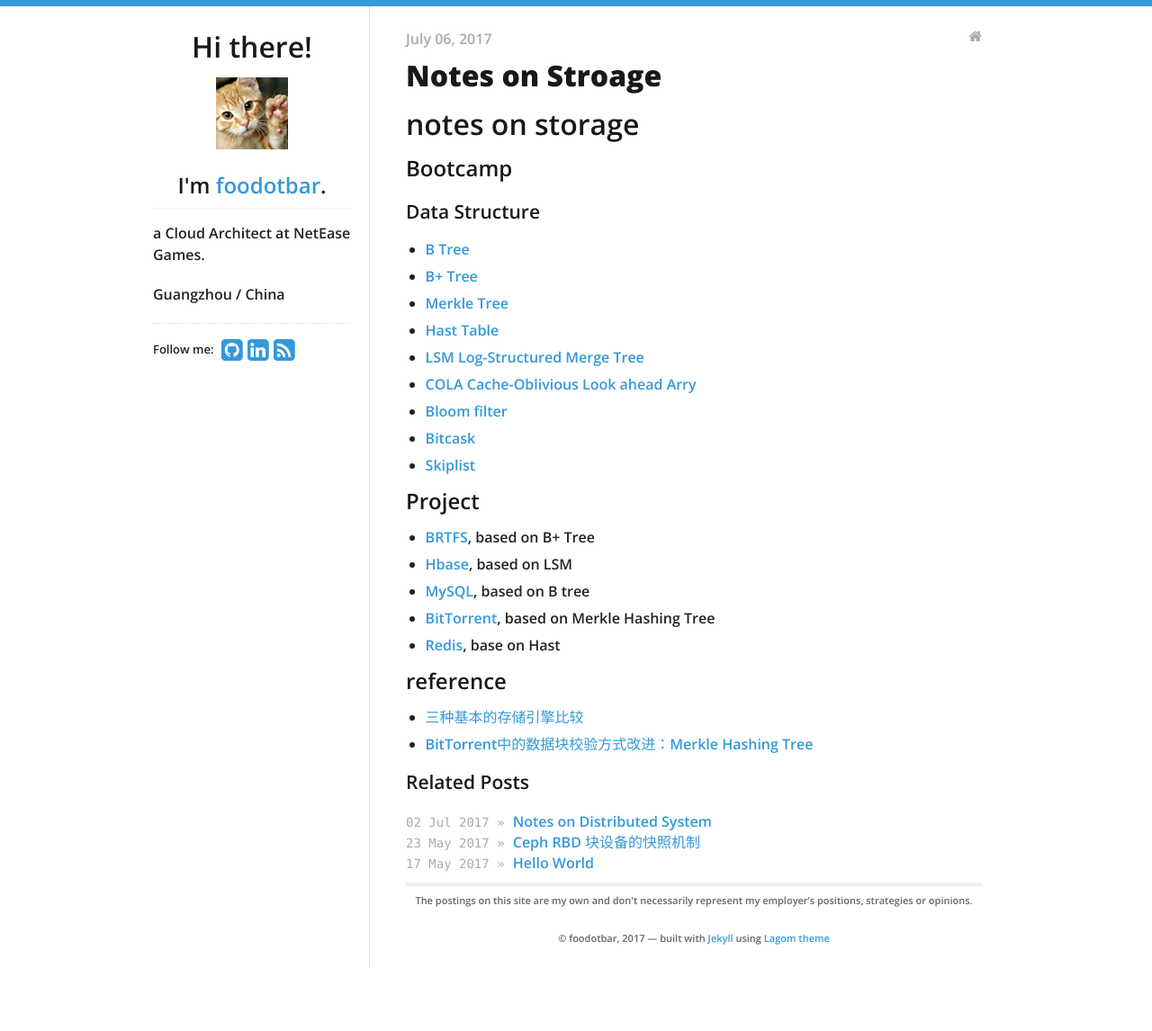
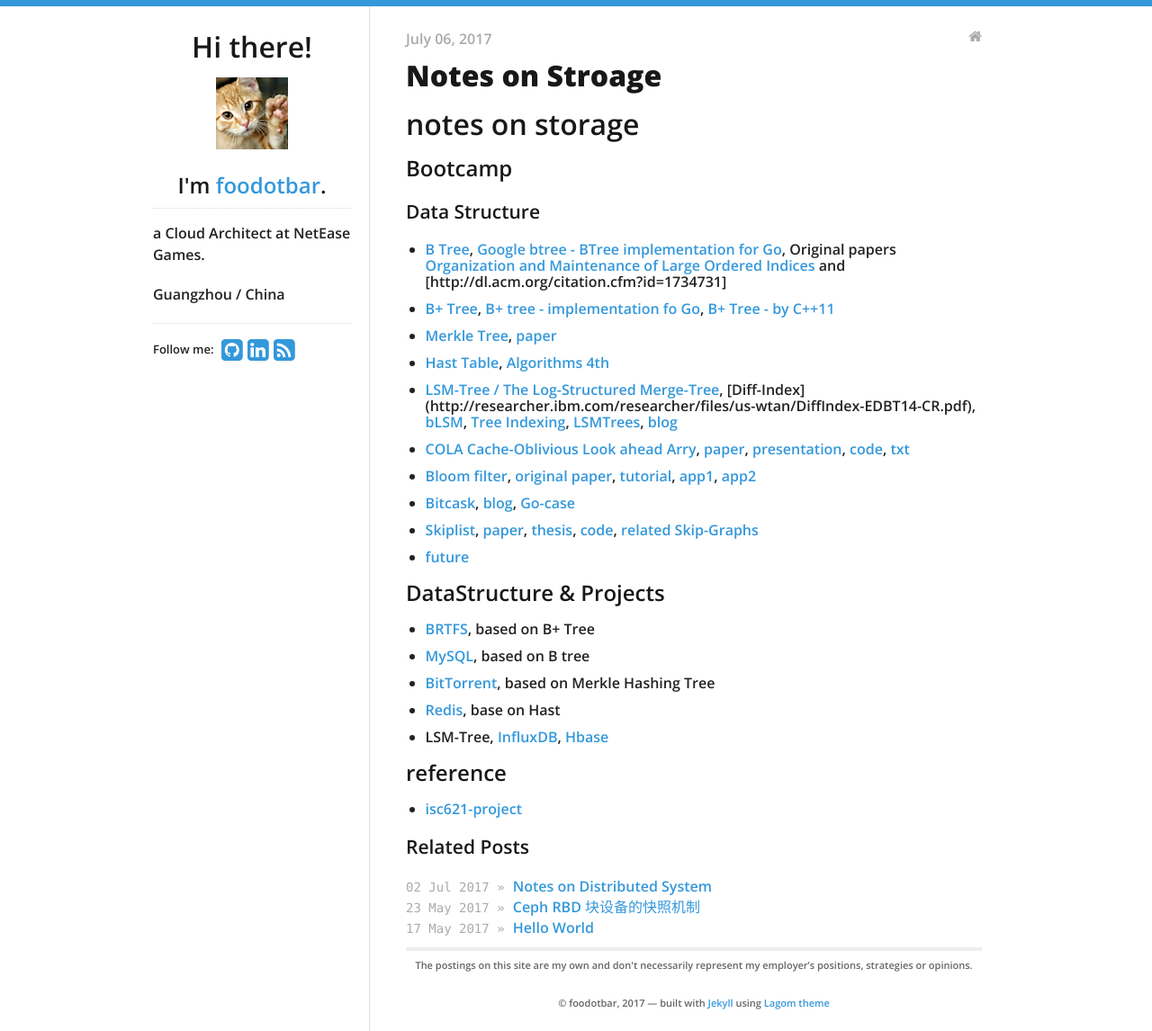
Before and after one commit to foodotbar/foodotbar.github.io, a Jekyll site: the page built from _posts/2017-07-06-Notes-on-Storage.md, in a window 1280 px wide. Shown: the whole page at 90% size. Built offline with Jekyll 4.4.1, drawn with Linux system fonts in a browser that asks for light colours; nearby versions of some CDN libraries; before the commit the page ends 1074 px from its top, so only the background shows below that.

Commit message:
update a little

```diff
--- a/_posts/2017-07-06-Notes-on-Storage.md
+++ b/_posts/2017-07-06-Notes-on-Storage.md
@@ -9,23 +9,23 @@
 
 ## Bootcamp
 ### Data Structure
-* [B Tree]()
-* [B+ Tree]()
-* [Merkle Tree]()
-* [Hast Table]()
-* [LSM Log-Structured Merge Tree]()
-* [COLA Cache-Oblivious Look ahead Arry](https://en.wikipedia.org/wiki/Cache-oblivious_algorithm)
-* [Bloom filter]()
-* [Bitcask]()
-* [Skiplist]()
+* [B Tree](https://en.wikipedia.org/wiki/B-tree), [Google btree - BTree implementation for Go](https://github.com/google/btree), Original papers [Organization and Maintenance of Large Ordered Indices](http://www.minet.uni-jena.de/dbis/lehre/ws2005/dbs1/Bayer_hist.pdf) and [http://dl.acm.org/citation.cfm?id=1734731]
+* [B+ Tree](https://en.wikipedia.org/wiki/B%2B_tree), [B+ tree - implementation fo Go](https://github.com/timtadh/fs2/tree/master/bptree), [B+ Tree - by C++11](http://www.amittai.com/prose/bplustree_cpp.html)
+* [Merkle Tree](https://en.wikipedia.org/wiki/Merkle_tree), [paper](http://ceur-ws.org/Vol-1366/paper13.pdf)
+* [Hast Table](https://en.wikipedia.org/wiki/Hash_table), [Algorithms 4th](http://algs4.cs.princeton.edu/34hash/)
+* [LSM-Tree / The Log-Structured Merge-Tree](http://citeseerx.ist.psu.edu/viewdoc/download?doi=10.1.1.44.2782&rep=rep1&type=pdf), [Diff-Index] (http://researcher.ibm.com/researcher/files/us-wtan/DiffIndex-EDBT14-CR.pdf), [bLSM](http://www.eecs.harvard.edu/~margo/cs165/papers/gp-lsm.pdf), [Tree Indexing](https://www.cse.ust.hk/~yike/icde09s2.pdf), [LSMTrees](https://github.com/wiredtiger/wiredtiger/wiki/LSMTrees), [blog](http://www.benstopford.com/2015/02/14/log-structured-merge-trees/)
+* [COLA Cache-Oblivious Look ahead Arry](https://en.wikipedia.org/wiki/Cache-oblivious_algorithm), [paper](http://supertech.csail.mit.edu/papers/sbtree.pdf), [presentation](https://github.com/jdbeutel/ics621-proj/blob/master/downloads/bender-Scalperf-9-09.pdf), [code](https://github.com/giannitedesco/cola), [txt](https://pdfs.semanticscholar.org/abcc/8e337925ef5d8f8e348c5056256bce9b16bc.pdf)
+* [Bloom filter](https://en.wikipedia.org/wiki/Bloom_filter), [original paper](http://www.lsi.upc.es/~diaz/p422-bloom.pdf), [tutorial](https://llimllib.github.io/bloomfilter-tutorial/), [app1](http://theory.stanford.edu/~matias/papers/sbf-sigmod-03.pdf), [app2](https://www.eecs.harvard.edu/~michaelm/postscripts/im2005b.pdf)
+* [Bitcask](http://basho.com/wp-content/uploads/2015/05/bitcask-intro.pdf), [blog](http://highscalability.com/blog/2011/1/10/riaks-bitcask-a-log-structured-hash-table-for-fast-keyvalue.html/), [Go-case](https://laohanlinux.github.io/2016/04/25/%E5%AE%9E%E7%8E%B0%E4%B8%80%E4%B8%AA%E7%AE%80%E5%8D%95%E7%9A%84Bitcask%E5%BC%95%E6%93%8E%E7%9A%84%E5%AD%98%E5%82%A8%E7%B3%BB%E7%BB%9F/)
+* [Skiplist](https://en.wikipedia.org/wiki/Skip_list), [paper](http://cglab.ca/~morin/teaching/5408/refs/p90b.pdf), [thesis](https://cs.uwaterloo.ca/research/tr/1993/28/root2side.pdf), [code](https://github.com/huandu/skiplist), [related Skip-Graphs](http://cs-www.cs.yale.edu/homes/shah/pubs/soda2003.pdf)
+* [future](https://www.usenix.org/legacy/event/lisa10/tech/slides/limoncelli.pdf)
 
-## Project
+## DataStructure & Projects
 * [BRTFS](), based on B+ Tree
-* [Hbase](), based on LSM
 * [MySQL](), based on B tree
 * [BitTorrent](), based on Merkle Hashing Tree
 * [Redis](), base on Hast
+* LSM-Tree, [InfluxDB](https://www.influxdata.com/new-storage-engine-time-structured-merge-tree/), [Hbase]()
 
 ## reference
-* [三种基本的存储引擎比较](http://www.2cto.com/database/201411/350877.html)
-* [BitTorrent中的数据块校验方式改进：Merkle Hashing Tree](http://www.cnblogs.com/neoragex2002/archive/2006/04/26/385077.html)
+* [isc621-project](https://github.com/jdbeutel/ics621-proj)
```
